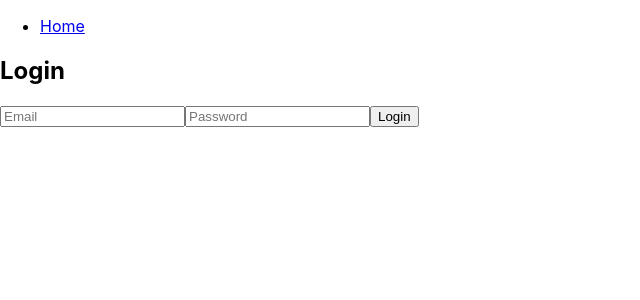
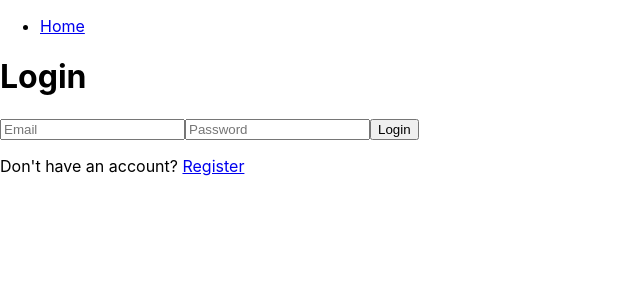
Before and after one commit to snowtheghost/Project41-Frontend, a React (Create React App) app: page /login in a window 1280 px wide. Shown: the top 300 px of the page, without its empty margins (0-640 px from the left). Built offline with nearby package versions, Linux system fonts and the light colour scheme; the HTML template or start-up script is replaced by a standard one.

Commit message:
Add register button to login page

```diff
--- a/src/components/LoginPage.js
+++ b/src/components/LoginPage.js
@@ -1,6 +1,6 @@
 import React, { useState } from 'react';
 import axios from '../utils/axiosInstance';
-import { useNavigate } from 'react-router-dom';
+import { useNavigate, Link } from 'react-router-dom';
 
 const LoginPage = () => {
   const navigate = useNavigate();
@@ -25,12 +25,13 @@
 
   return (
     <div>
-      <h2>Login</h2>
+      <h1>Login</h1>
       <form onSubmit={handleLogin}>
         <input type="email" value={email} onChange={(e) => setEmail(e.target.value)} placeholder="Email" required />
         <input type="password" value={password} onChange={(e) => setPassword(e.target.value)} placeholder="Password" required />
         <button type="submit">Login</button>
       </form>
+      <p>Don't have an account? <Link to="/register">Register</Link></p>
     </div>
   );
 };
```
